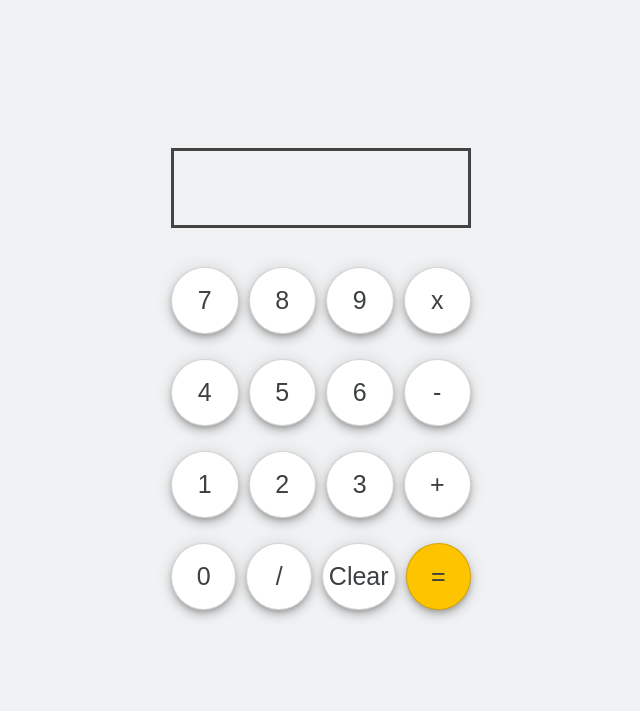
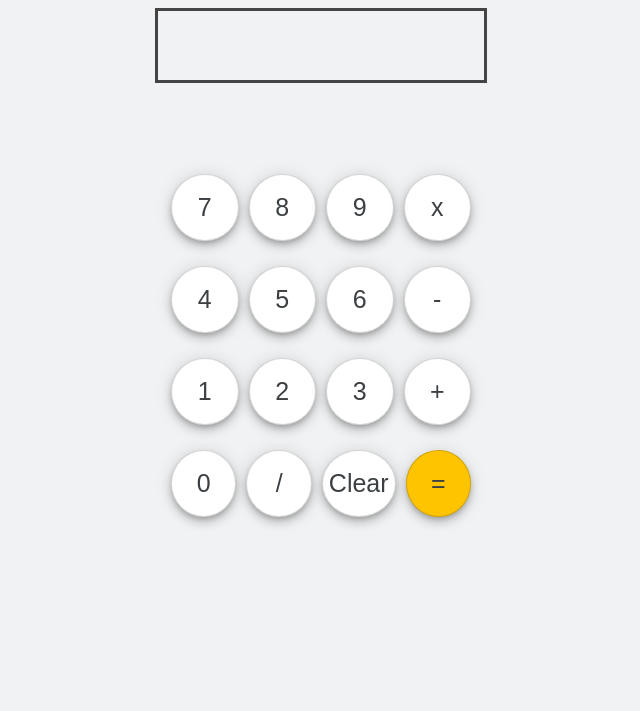
Before and after one commit to TahaJumaah/Calculator, a plain HTML site: page index.html in a window 1280 px wide. Shown: the whole page, without its empty margins (319-959 px from the left). Drawn offline with Linux system fonts and the light colour scheme.

Commit message:
testing more.

```diff
--- a/index.html
+++ b/index.html
@@ -15,7 +15,7 @@
 <div class="header">
     <!-- <h1>Calculator</h1> -->
 </div>
-<div class="main">
+<!-- <div class="main"> -->
 <div class="calculator-window">
 
     <input id="numbers-here" type="text">
@@ -45,7 +45,7 @@
 
 <!-- <footer><a href="http://github.com/tahajumaah" target="_blank" ><i class="fa fa-github" style="font-size:36px"></i></a>
 </footer> -->
-</div>
+<!-- </div> -->
 </body>
 
 </html>
--- a/style.css
+++ b/style.css
@@ -1,13 +1,12 @@
 body{
-    height: 100vh;
-    /* width: 100vw; */
+    min-height: 600px;
+    height: 100%;
     display: flex;
     align-items: center;
     justify-content: flex-start;
     flex-direction: column;
     background-color: rgb(241, 242, 243);
     /* overflow: hidden; */
-    max-height: ;
 }
 
 
@@ -25,15 +24,14 @@ body{
   align-items: center;
   justify-content: center;
   justify-items: center;
-  max-height: 700px;
-  max-width: 420px;
+
 }
 
 .calculator-window{
-  margin-top: 10vh;
-    height: 10vh;
+  /* margin-bottom: 30px; */
+    height: 75px;
     /* width: 80%; */
-    max-width: 300px;
+    max-width: 80%;
     display: flex;
     justify-content: center;
     align-items: center;
@@ -42,6 +40,7 @@ body{
 
 .main-window{
     display: flex;
+    flex: 1 1 0;
     flex-wrap: wrap;
     align-items: center;
     justify-content: center;
```
